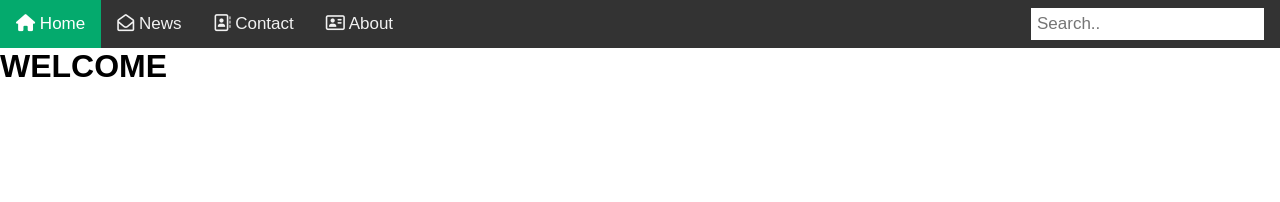
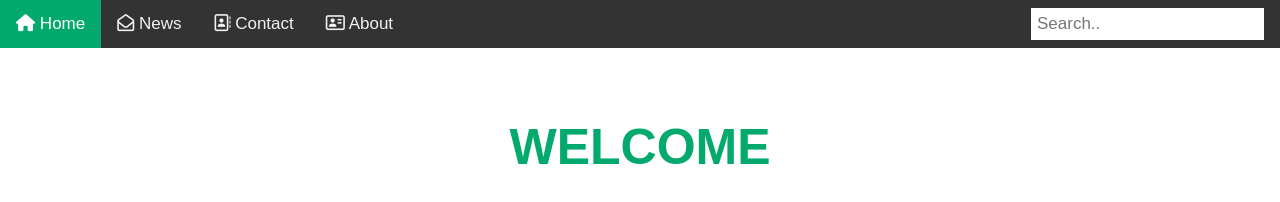
Before and after one commit to HafsaManan1/Python-Training, a plain HTML site: page Git-Github/miniproject/project.html in a window 1280 px wide. Drawn offline with Linux system fonts and the light colour scheme.

Commit message:
added styling in h1 heading

```diff
--- a/Git-Github/miniproject/style.css
+++ b/Git-Github/miniproject/style.css
@@ -38,3 +38,10 @@
     margin-right: 16px;
     font-size: 17px;
   }
+  h1{
+    text-align: center;
+    color:#04AA6D;
+    font-size: 50px;
+    font-weight: 700;
+    margin-top: 70px;
+}
```
